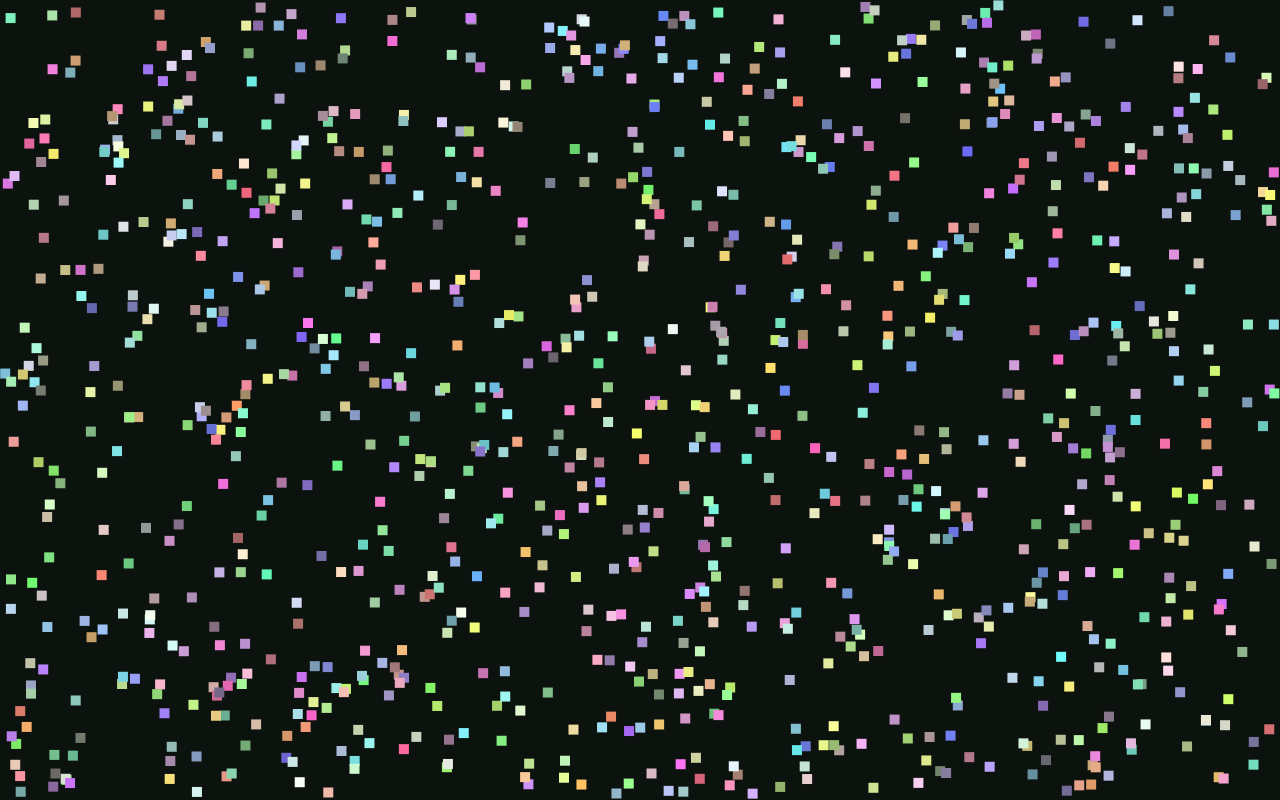
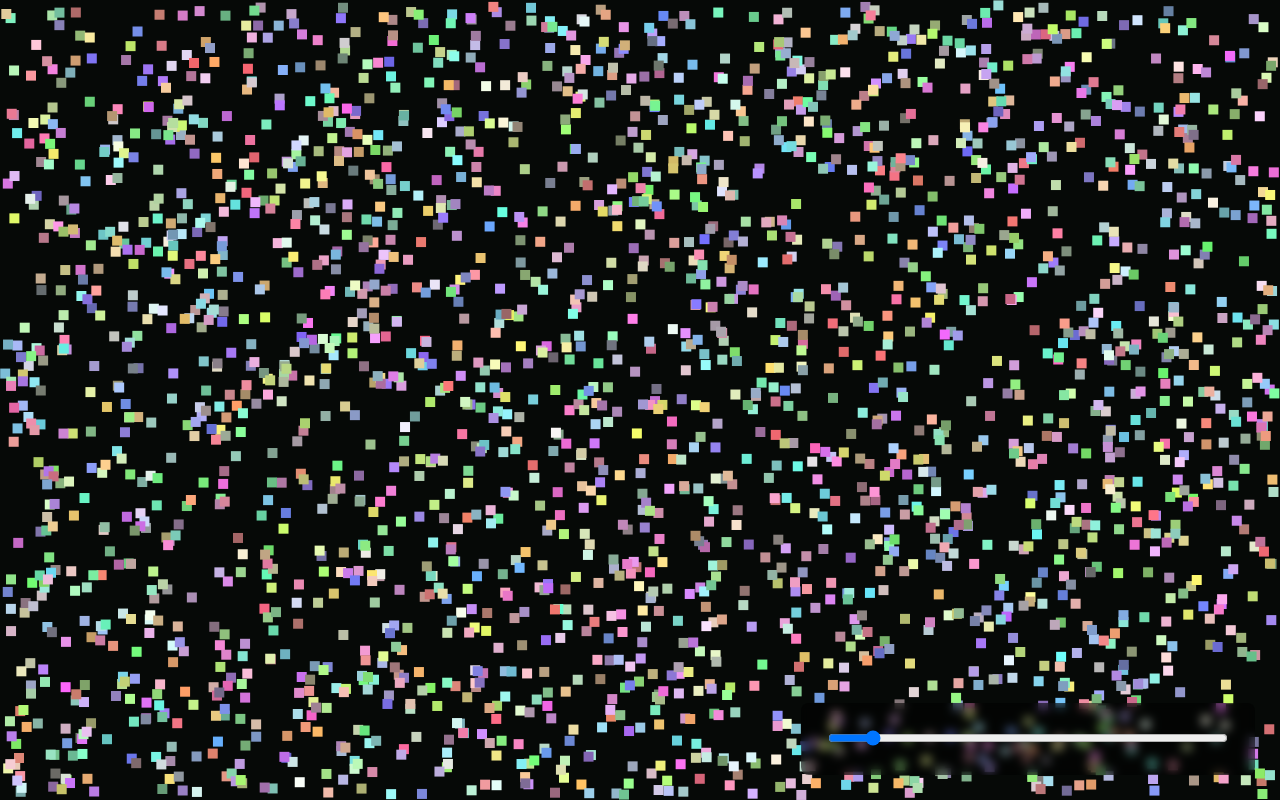
Before and after one commit to EgorLaptev/confetti-particles, a plain HTML site: page index.html in a window 1280 px wide. Drawn offline with Linux system fonts and the light colour scheme.

Commit message:
feat: particle count adjustment has been added

```diff
--- a/assets/css/main.css
+++ b/assets/css/main.css
@@ -9,3 +9,19 @@ html, body {
     background: #000;
     display: block;
 }
+
+.controls {
+    position: absolute;
+    bottom: 25px;
+    right: 25px;
+
+    padding: 25px;
+    backdrop-filter: blur(5px);
+    border-radius: 8px;
+    background: rgba(0, 0, 0, .5);
+}
+
+.controls__input {
+    width: 400px;
+    z-index: 1000;
+}
--- a/assets/js/app.js
+++ b/assets/js/app.js
@@ -1,4 +1,5 @@
 import Game from "./core/Game.js";
+import Entity from "./core/Entities/Entity.js";
 
 const cnv = document.querySelector('#cnv');
 
@@ -8,3 +9,11 @@ cnv.height = window.innerHeight;
 window.cnv = cnv;
 
 Game.start(cnv);
+
+const countInput = document.getElementById('count');
+
+countInput.addEventListener('input', e => {
+    console.log(e.target.value)
+    Entity.list = []
+    Entity.generate(e.target.value)
+})
--- a/assets/js/core/Game.js
+++ b/assets/js/core/Game.js
@@ -11,9 +11,9 @@ export default class Game {
         this.cnv = cnv
         this.ctx = cnv.getContext('2d')
 
-        this.cnv.style.background = Generator.randomColor(.1);
+        this.cnv.style.background = Generator.randomColor(.05);
 
-        Entity.generate(1000)
+        Entity.generate(2500)
 
         this.events();
         this.loop();
--- a/index.html
+++ b/index.html
@@ -10,7 +10,12 @@
 </head>
 <body>
 
+<form action="" class="controls">
+    <input class="controls__input" id="count" type="range" min="100" max="25000" step="100" value="2500">
+</form>
+
 <canvas id="cnv"></canvas>
+
 
 <script type="module" src="assets/js/app.js"></script>
 
```
